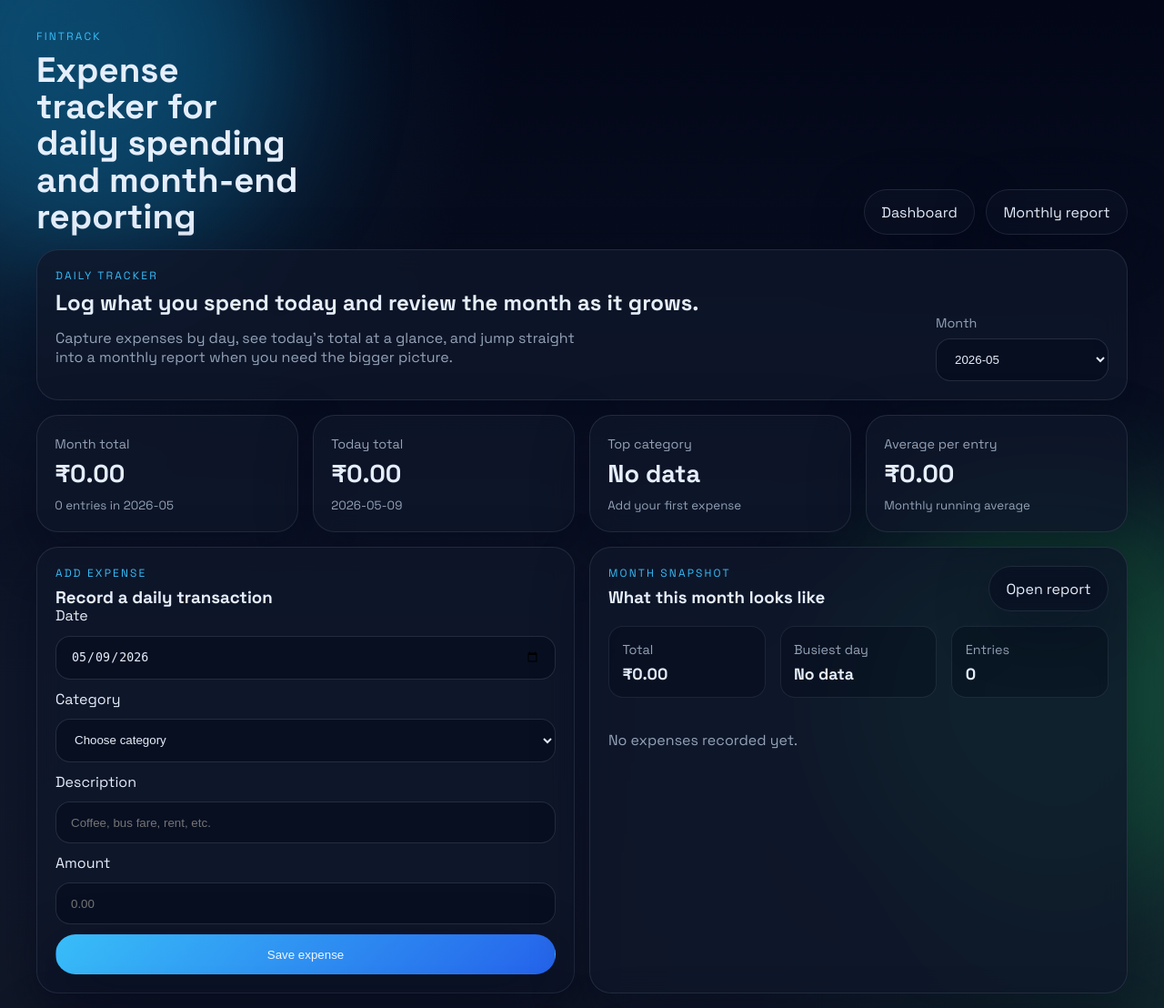
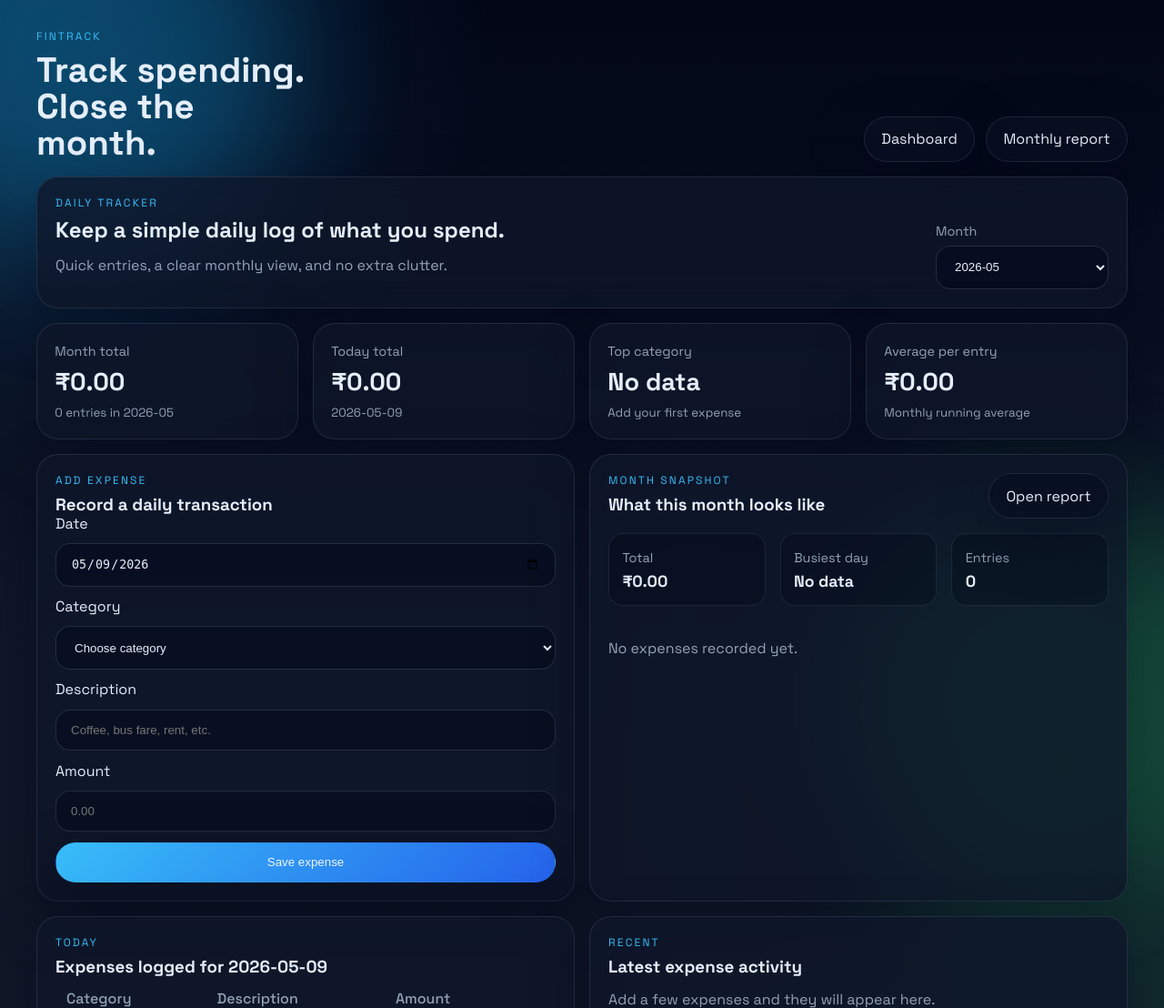
Before and after one commit to Poseidon5909/fin_tracker, a Flask app: page / in a window 1280 px wide. Shown: the top 1108 px of the page at 91% size. Run offline with Flask 3, Linux system fonts and the light colour scheme; data that the repository does not hold is empty.

Commit message:
Commit templates changes: shorten homepage and minor tweaks

```diff
--- a/templates/base.html
+++ b/templates/base.html
@@ -15,7 +15,7 @@
   <header class="topbar">
     <div>
       <p class="eyebrow">FinTrack</p>
-      <h1>Expense tracker for daily spending and month-end reporting</h1>
+      <h1>Track spending. Close the month.</h1>
     </div>
     <nav class="nav">
       <a href="{{ url_for('dashboard') }}">Dashboard</a>
--- a/templates/index.html
+++ b/templates/index.html
@@ -5,8 +5,8 @@
 <section class="hero panel">
   <div>
     <p class="eyebrow">Daily tracker</p>
-    <h2>Log what you spend today and review the month as it grows.</h2>
-    <p class="lede">Capture expenses by day, see today's total at a glance, and jump straight into a monthly report when you need the bigger picture.</p>
+    <h2>Keep a simple daily log of what you spend.</h2>
+    <p class="lede">Quick entries, a clear monthly view, and no extra clutter.</p>
   </div>
   <form class="month-switcher" method="get" action="{{ url_for('dashboard') }}">
     <label for="month">Month</label>
```
